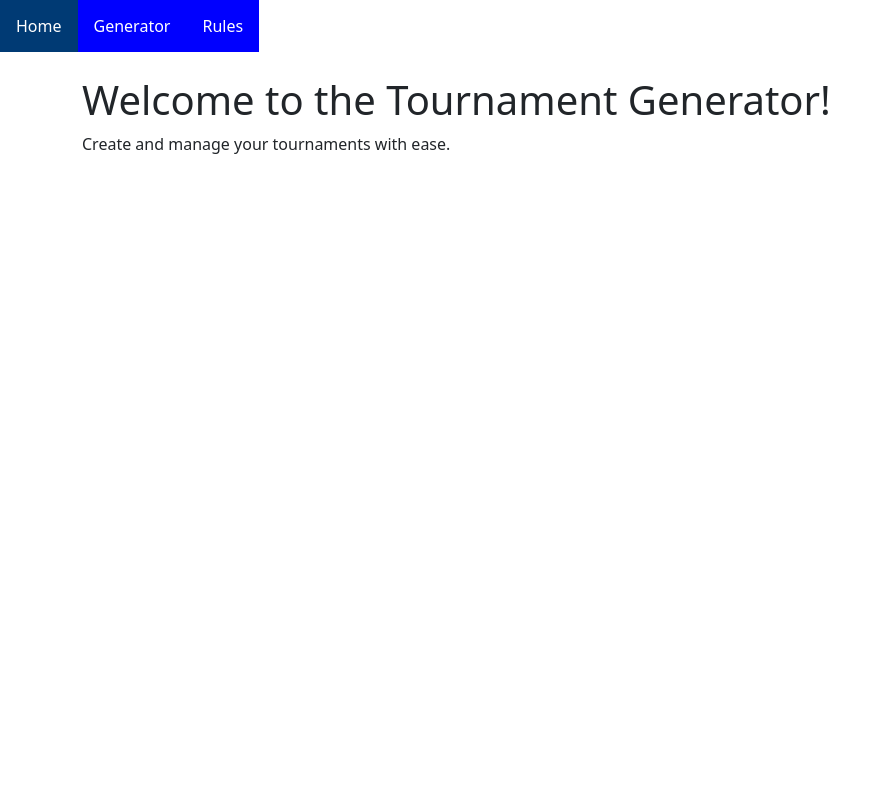
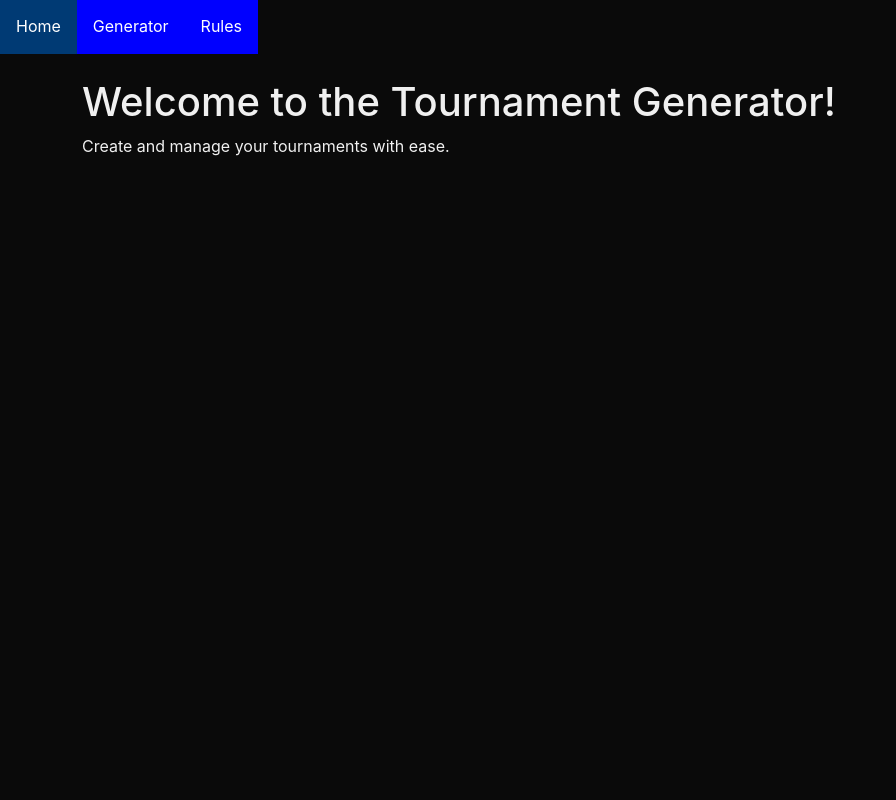
Before and after one commit to CarlySo132/L3-Computer-Science-Project, a Flask app: page / in a window 1280 px wide. Shown: the whole page, without its empty margins (0-896 px from the left). Run offline with Flask 3, Linux system fonts and the light colour scheme.

Commit message:
Beginning to add CSS, only changed body and added variables.

```diff
--- a/static/style.css
+++ b/static/style.css
@@ -1,3 +1,32 @@
+
+/* THIS PART IS BASICALLY SETTING UP VARIABLES TO STAY CONSISTENT IN STYLING */
+:root {
+  --bg:        #0a0a0a;
+  --surface:   #141414;
+  --surface-2: #1e1e1e;
+  --red:       #cc0000;
+  --red-dim:   #991a1a;
+  --green:     #1a6b2a;
+  --green-bright: #22913a;
+  --text:      #f0f0f0;
+  --muted:     #888;
+  --radius:    6px;
+  --font-head: 'Barlow Condensed', sans-serif;
+  --font-body: 'Inter', sans-serif;
+}
+
+/* GENERAL BODY STYLE,  */
+body {
+  background-color: var(--bg);
+  color: var(--text);
+  font-family: var(--font-body);
+  font-size: 16px;
+  line-height: 1.6;
+  min-height: 100vh;
+}
+
+
+
 ul {
     position: sticky;
     top: 0;
```
Also changed, not shown: app.py (line endings or trailing spaces), instance/Bracket.db (added).
